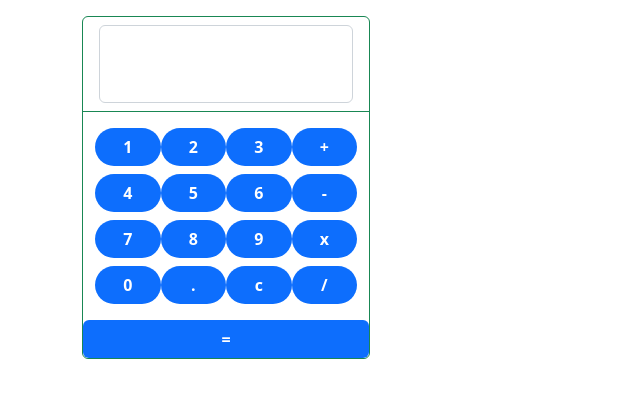
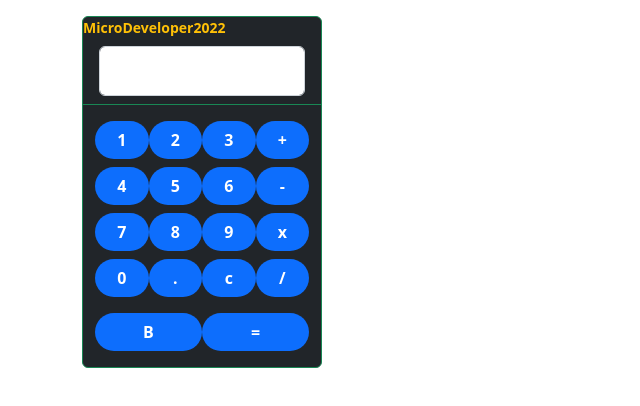
Before and after one commit to Md-Mubarak-Hossain/calculator, a plain HTML site: page index.html in a window 1280 px wide. Shown: the whole page, without its empty margins (0-640 px from the left). Drawn offline with nearby package versions, Linux system fonts and the light colour scheme.

Commit message:
calculator added

```diff
--- a/calculator.css
+++ b/calculator.css
@@ -0,0 +1,4 @@
+  .btn:hover {
+      background-color: rgb(18, 11, 11) !important;
+      border: 0;
+  }
--- a/calculator.js
+++ b/calculator.js
@@ -1,6 +1,32 @@
-let numbersBox = [0, 1, 2, 3, 4, 5, 6, 7, 8, 9]
-function myCalculator(number) {
-    let x = document.forms['myform']['inputValue'].value;
 
+
+
+// Use insert() function to insert the number in textview.
+
+
+function insert(number) {
+    document.form1.textview.value = document.form1.textview.value + number;
 }
-myCalculator(numbersBox);
+
+
+
+// Use equal() function to return the result based on passed values.
+
+
+function equal() {
+    let x = document.form1.textview.value;
+    if (x) {
+        document.form1.textview.value = eval(x)
+    }
+}
+
+/* Here, we create a backspace() function
+to remove the number at the end of
+the numeric series in textview. */
+
+
+function backspace() {
+    let x = document.form1.textview.value;
+    document.form1.textview.value
+        = x.substring(0, x.length - 1); /* remove the element from total length ? 1 */
+}
--- a/index.html
+++ b/index.html
@@ -19,46 +19,68 @@
 
 <body>
     <section class="container">
-        <div class="card border-success my-3" style="max-width: 18rem;">
+        <div class="card border-success my-3 bg-dark" style="max-width: 15rem;">
+            <small class="fw-bold text-warning">MicroDeveloper2022</small>
             <div class="card-header bg-transparent border-success">
-                <form class="form form-control" name="myForm" action="">
-                    <input type="text" name="inputValue" id="inputValues" class="form-control border-0 rounded-0 ">
-                    <p class="form-control border-0 rounded-0" id="outputValue"></p>
+                <form class="form form-control" name="form1" action="">
+                    <input type="text" name="textview" class="form-control border-0 rounded-0 ">
                 </form>
-
             </div>
             <div class="card-body text-success">
                 <div class="row g-2">
                     <!-- number 1-3 -->
-                    <div id="inputBtn1" onclick="myCalculator()"
-                        class="col-3 bg-primary text-white fw-bold btn rounded-pill">1</div>
-                    <div class="col-3 bg-primary text-white fw-bold btn rounded-pill">2</div>
-                    <div class="col-3 bg-primary text-white fw-bold btn rounded-pill">3</div>
+                    <div class="col-3 bg-primary text-white fw-bold btn rounded-pill" value="1" onclick="insert(1)">1
+                    </div>
+                    <div class="col-3 bg-primary text-white fw-bold btn rounded-pill" value="2" onclick="insert(2)">2
+                    </div>
+                    <div class="col-3 bg-primary text-white fw-bold btn rounded-pill" value="3" onclick="insert(3)">3
+                    </div>
                     <!-- action '+' -->
-                    <div class="col-3 bg-primary text-white fw-bold btn rounded-pill">+</div>
+                    <div class="col-3 bg-primary text-white fw-bold btn rounded-pill" value="+" onclick="insert('+')">+
+                    </div>
                     <!-- number 4-6 -->
-                    <div class="col-3 bg-primary text-white fw-bold btn rounded-pill">4</div>
-                    <div class="col-3 bg-primary text-white fw-bold btn rounded-pill">5</div>
-                    <div class="col-3 bg-primary text-white fw-bold btn rounded-pill">6</div>
+                    <div class="col-3 bg-primary text-white fw-bold btn rounded-pill" value="4" onclick="insert('4')">4
+                    </div>
+                    <div class="col-3 bg-primary text-white fw-bold btn rounded-pill" value="5" onclick="insert('5')">5
+                    </div>
+                    <div class="col-3 bg-primary text-white fw-bold btn rounded-pill" value="6" onclick="insert('6')">6
+                    </div>
                     <!-- action '-' -->
-                    <div class="col-3 bg-primary text-white fw-bold btn rounded-pill">-</div>
+                    <div class="col-3 bg-primary text-white fw-bold btn rounded-pill" value="-" onclick="insert('-')">-
+                    </div>
                     <!-- number 7-9 -->
-                    <div class="col-3 bg-primary text-white fw-bold btn rounded-pill">7</div>
-                    <div class="col-3 bg-primary text-white fw-bold btn rounded-pill">8</div>
-                    <div class="col-3 bg-primary text-white fw-bold btn rounded-pill">9</div>
+                    <div class="col-3 bg-primary text-white fw-bold btn rounded-pill" value="7" onclick="insert('7')">7
+                    </div>
+                    <div class="col-3 bg-primary text-white fw-bold btn rounded-pill" value="8" onclick="insert('8')">8
+                    </div>
+                    <div class="col-3 bg-primary text-white fw-bold btn rounded-pill" value="9" onclick="insert('9')">9
+                    </div>
                     <!-- action '*' -->
-                    <div class="col-3 bg-primary text-white fw-bold btn rounded-pill">x</div>
+                    <div class="col-3 bg-primary text-white fw-bold btn rounded-pill" value="x" onclick="insert('*')">x
+                    </div>
                     <!-- number '0' -->
-                    <div class="col-3 bg-primary text-white fw-bold btn rounded-pill">0</div>
+                    <div class="col-3 bg-primary text-white fw-bold btn rounded-pill" value="0" onclick="insert('0')">0
+                    </div>
                     <!-- point '.' -->
-                    <div class="col-3 bg-primary text-white fw-bold btn rounded-pill">.</div>
+                    <div class="col-3 bg-primary text-white fw-bold btn rounded-pill" value="." onclick="insert('.')">.
+                    </div>
                     <!-- cut 'c' -->
-                    <div class="col-3 bg-primary text-white fw-bold btn rounded-pill">c</div>
+                    <div class="col-3 bg-primary text-white fw-bold btn rounded-pill" value="C"
+                        onclick="form1.textview.value = ' ' ">c</div>
                     <!-- action '/' -->
-                    <div class="col-3 bg-primary text-white fw-bold btn rounded-pill">/</div>
+                    <div class="col-3 bg-primary text-white fw-bold btn rounded-pill" value="/" onclick="insert('/')">/
+                    </div>
+                </div>
+                <div class="row g-2 mt-2">
+                    <div class="col-6 footer bg-primary text-white fw-bold btn rounded-pill" value="B"
+                        onclick="backspace()">B
+                    </div>
+                    <div class="col-6 footer bg-primary text-white fw-bold btn rounded-pill" value="="
+                        onclick="equal()">=
+                    </div>
                 </div>
             </div>
-            <div class="footer bg-primary text-white fw-bold btn rounded">=</div>
+
         </div>
     </section>
 
```
Also changed, not shown: calculatorImages/images.png (added).
